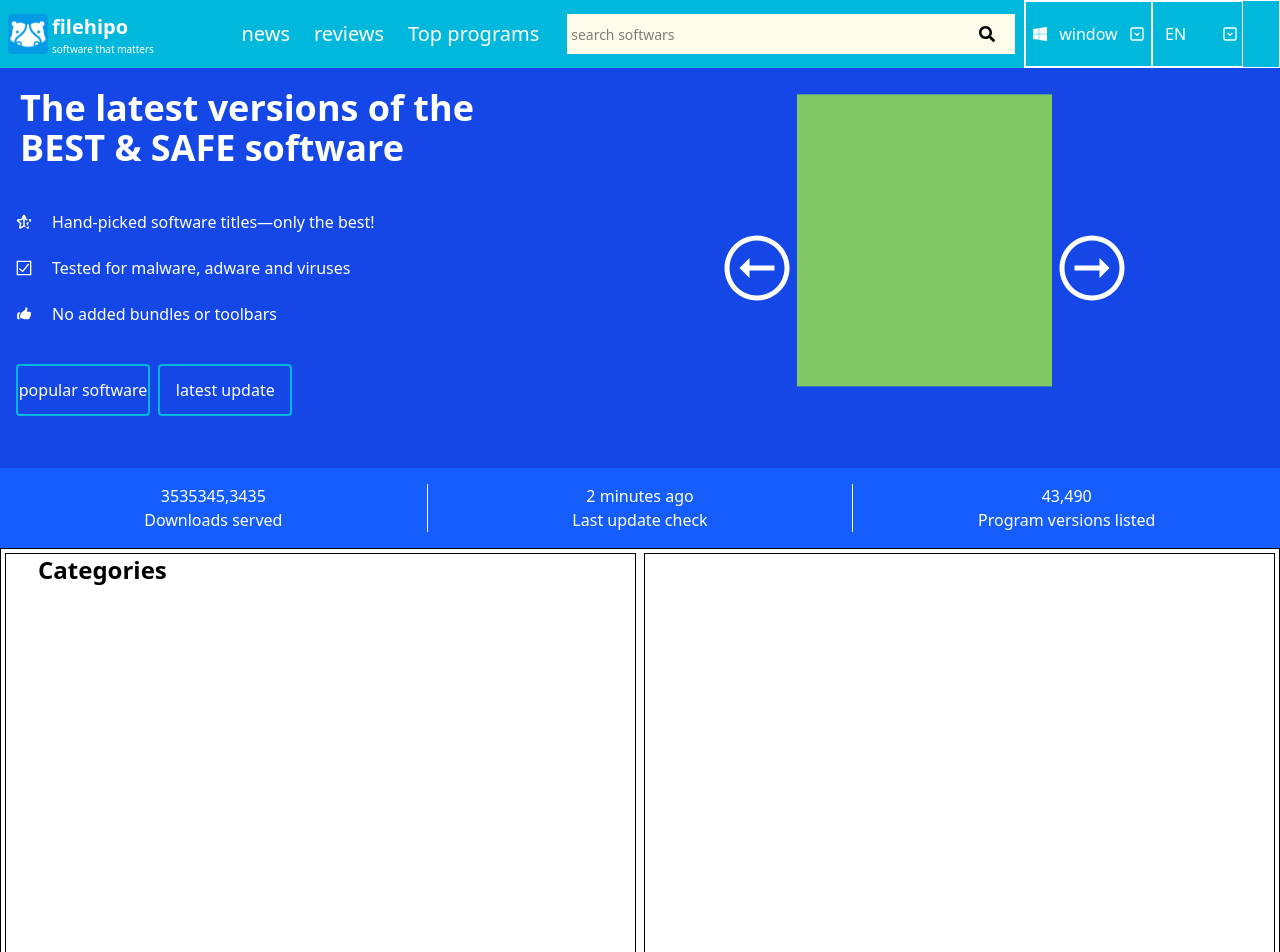
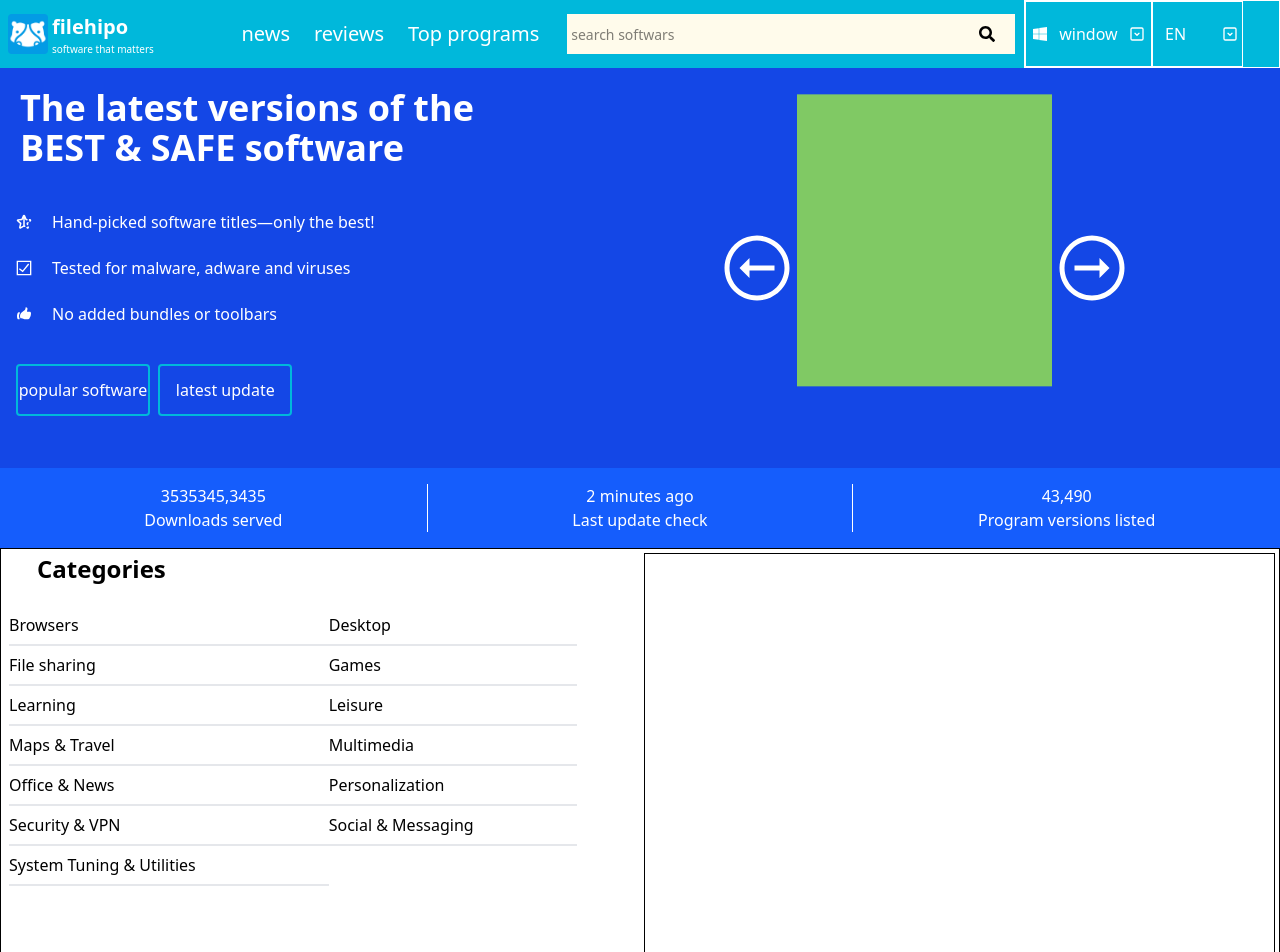
Before and after one commit to system-Barinda/Website-Cloning-FileHippo, a React (Vite) app in the folder filehippo/: page / in a window 1280 px wide. Shown: the top 952 px of the page. Built offline with nearby package versions, Linux system fonts and the light colour scheme.

Commit message:
i complited the side of the container-App box

```diff
--- a/filehippo/src/components/containerApp.jsx
+++ b/filehippo/src/components/containerApp.jsx
@@ -2,8 +2,43 @@ function ContainerApp(){
     return (
         <>
         <div className="container-box-App border h-200 w-full flex">
-             <div className="cotegories border m-1 h-auto w-1/2">
+             <div className="cotegories  m-1 h-auto w-1/2 flex flex-col">
                <h1 className="ml-8 font-bold text-2xl">Categories</h1>
+               <div className="App-menu  h-[40%] mt-4">
+
+                   <table  className="w-[90%] border-none m-1">
+
+                    <tr className="border-b-2 border-b-gray-200 h-10 m-1">
+                        <td className="cursor-pointer hover:underline">Browsers</td>
+                        <td className="cursor-pointer hover:underline">Desktop</td>
+                    </tr>
+
+                    <tr className="border-b-2 border-b-gray-200 h-10 m-1">
+                        <td className="cursor-pointer hover:underline">File sharing</td>
+                        <td className="cursor-pointer hover:underline">Games</td>
+                    </tr>
+                   <tr className="border-b-2 border-b-gray-200 h-10 m-1">
+                        <td className="cursor-pointer hover:underline">Learning</td>
+                        <td className="cursor-pointer hover:underline">Leisure</td>
+                    </tr>
+                    <tr className="border-b-2 border-b-gray-200 h-10 m-1">
+                        <td className="cursor-pointer hover:underline">Maps & Travel</td>
+                        <td className="cursor-pointer hover:underline">Multimedia</td>
+                    </tr>
+                    <tr className="border-b-2 border-b-gray-200 h-10 m-1">
+                        <td className="cursor-pointer hover:underline">Office & News</td>
+                        <td className="cursor-pointer hover:underline">Personalization</td>
+                    </tr>
+                    <tr className="">
+                        <td className="border-b-2 border-b-gray-200 h-10 m-1 cursor-pointer hover:underline">Security & VPN</td>
+                        <td className="border-b-2 border-b-gray-200 h-10 m-1 cursor-pointer hover:underline ">Social & Messaging</td>
+                    </tr>
+                    <tr >
+                        <td className="border-b-2 border-b-gray-200 h-10 m-1 cursor-pointer hover:underline">System Tuning & Utilities</td>
+
+                    </tr>
+                   </table>
+               </div>
              </div>
              <div className="popular border m-1 h-auto w-1/2"></div>
         </div>
```
